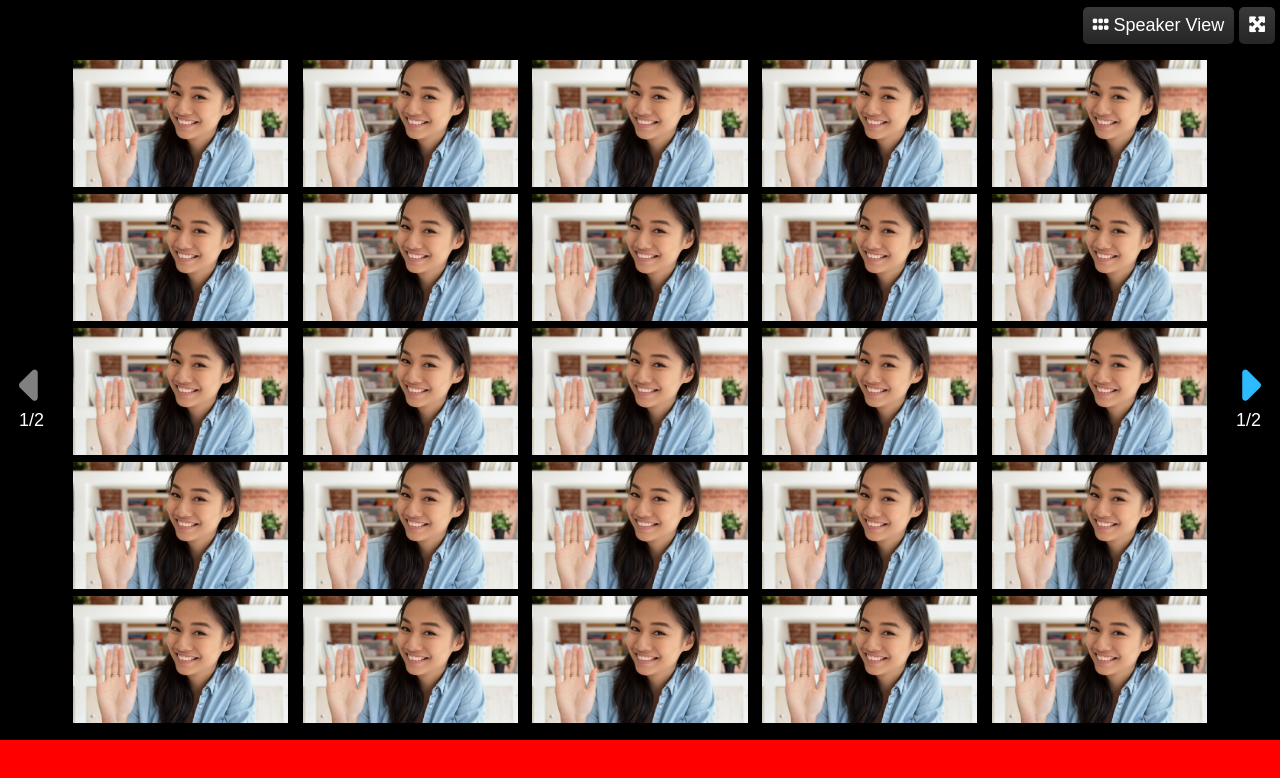
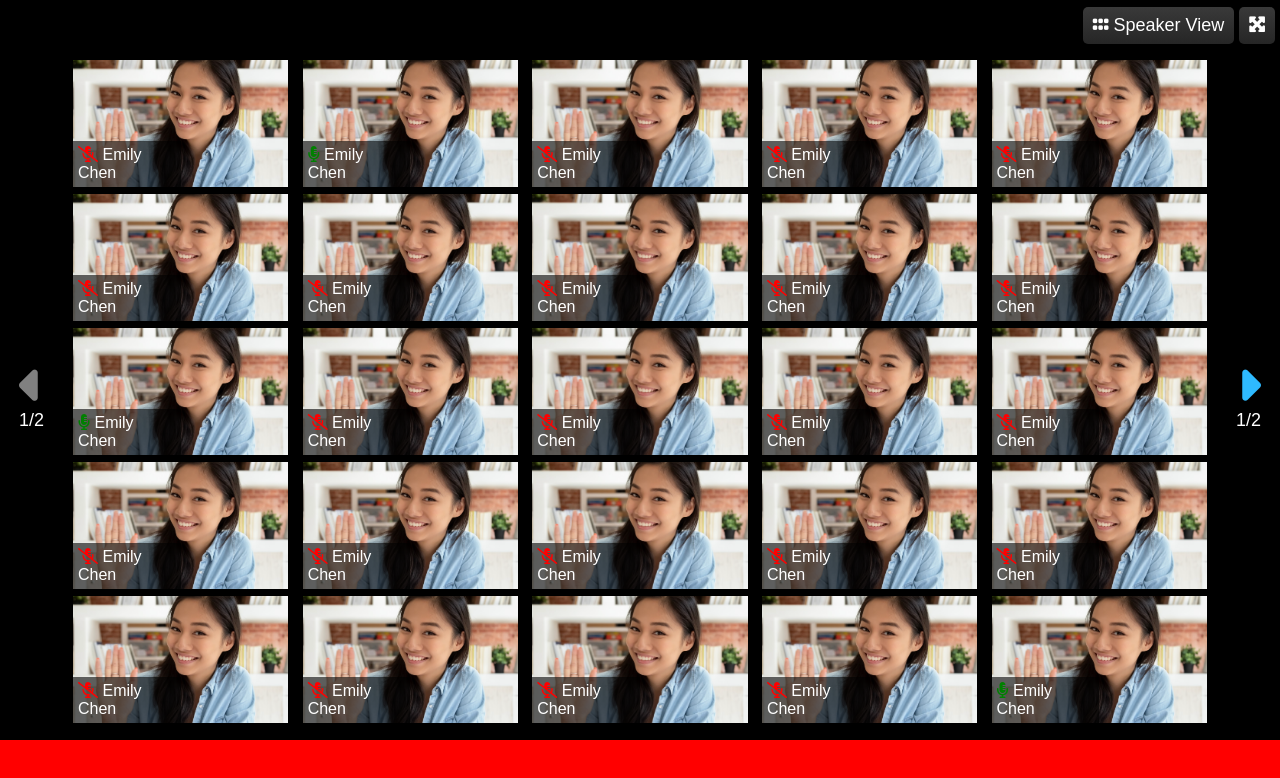
Before and after one commit to ElenaLj/html-css-zoom, a plain HTML site: page index.html in a window 1280 px wide. Drawn offline with Linux system fonts and the light colour scheme.

Commit message:
insert font microfono e nomi

```diff
--- a/css/style.css
+++ b/css/style.css
@@ -88,6 +88,29 @@ main ul li {
     background-position: center;
     background-repeat: no-repeat;
 }
+
+main .gallery .people {
+    position: relative;
+}
+
+main .gallery .name {
+    width: 50%;
+    padding: 5px;
+    color: white;
+    background-color: rgba(0, 0, 0, 0.6);
+    position: absolute;
+    bottom: 0;
+    left: 0;
+}
+
+.name > i {
+    color: red;
+}
+
+main .people #loud {
+    color: green;
+}
+
 /* *** debug *** */
 /* .debug header {
     background-color: red;
--- a/index.html
+++ b/index.html
@@ -34,31 +34,181 @@
         <!-- colonna centrale -->
         <div class="gallery">
             <ul>
-                <li class="people"></li>
-                <li class="people"></li>
-                <li class="people"></li>
-                <li class="people"></li>
-                <li class="people"></li>
-                <li class="people"></li>
-                <li class="people"></li>
-                <li class="people"></li>
-                <li class="people"></li>
-                <li class="people"></li>
-                <li class="people"></li>
-                <li class="people"></li>
-                <li class="people"></li>
-                <li class="people"></li>
-                <li class="people"></li>
-                <li class="people"></li>
-                <li class="people"></li>
-                <li class="people"></li>
-                <li class="people"></li>
-                <li class="people"></li>
-                <li class="people"></li>
-                <li class="people"></li>
-                <li class="people"></li>
-                <li class="people"></li>
-                <li class="people"></li>
+
+                <li class="people">
+                    <div class="name">
+                        <i class="fas fa-microphone-alt-slash"></i>
+                        <span>Emily Chen</span>
+                    </div>
+                </li>
+
+                <li class="people">
+                    <div class="name">
+                        <i id="loud" class="fas fa-microphone-alt"></i>
+                        <span>Emily Chen</span>
+                    </div>
+                </li>
+
+                <li class="people">
+                    <div class="name">
+                        <i class="fas fa-microphone-alt-slash"></i>
+                        <span>Emily Chen</span>
+                    </div>
+                </li>
+
+                <li class="people">
+                    <div class="name">
+                        <i class="fas fa-microphone-alt-slash"></i>
+                        <span>Emily Chen</span>
+                    </div>
+                </li>
+
+                <li class="people">
+                    <div class="name">
+                        <i class="fas fa-microphone-alt-slash"></i>
+                        <span>Emily Chen</span>
+                    </div>
+                </li>
+
+                <li class="people">
+                    <div class="name">
+                        <i class="fas fa-microphone-alt-slash"></i>
+                        <span>Emily Chen</span>
+                    </div>
+                </li>
+
+                <li class="people">
+                    <div class="name">
+                        <i class="fas fa-microphone-alt-slash"></i>
+                        <span>Emily Chen</span>
+                    </div>
+                </li>
+
+                <li class="people">
+                    <div class="name">
+                        <i class="fas fa-microphone-alt-slash"></i>
+                        <span>Emily Chen</span>
+                    </div>
+                </li>
+
+                <li class="people">
+                    <div class="name">
+                        <i class="fas fa-microphone-alt-slash"></i>
+                        <span>Emily Chen</span>
+                    </div>
+                </li>
+
+                <li class="people">
+                    <div class="name">
+                        <i class="fas fa-microphone-alt-slash"></i>
+                        <span>Emily Chen</span>
+                    </div>
+                </li>
+
+                <li class="people">
+                    <div class="name">
+                        <i id="loud" class="fas fa-microphone-alt"></i>
+                        <span>Emily Chen</span>
+                    </div>
+                </li>
+
+                <li class="people">
+                    <div class="name">
+                        <i class="fas fa-microphone-alt-slash"></i>
+                        <span>Emily Chen</span>
+                    </div>
+                </li>
+
+                <li class="people">
+                    <div class="name">
+                        <i class="fas fa-microphone-alt-slash"></i>
+                        <span>Emily Chen</span>
+                    </div>
+                </li>
+
+                <li class="people">
+                    <div class="name">
+                        <i class="fas fa-microphone-alt-slash"></i>
+                        <span>Emily Chen</span>
+                    </div>
+                </li>
+
+                <li class="people">
+                    <div class="name">
+                        <i class="fas fa-microphone-alt-slash"></i>
+                        <span>Emily Chen</span>
+                    </div>
+                </li>
+
+                <li class="people">
+                    <div class="name">
+                        <i class="fas fa-microphone-alt-slash"></i>
+                        <span>Emily Chen</span>
+                    </div>
+                </li>
+
+                <li class="people">
+                    <div class="name">
+                        <i class="fas fa-microphone-alt-slash"></i>
+                        <span>Emily Chen</span>
+                    </div>
+                </li>
+
+                <li class="people">
+                    <div class="name">
+                        <i class="fas fa-microphone-alt-slash"></i>
+                        <span>Emily Chen</span>
+                    </div>
+                </li>
+
+                <li class="people">
+                    <div class="name">
+                        <i class="fas fa-microphone-alt-slash"></i>
+                        <span>Emily Chen</span>
+                    </div>
+                </li>
+
+                <li class="people">
+                    <div class="name">
+                        <i class="fas fa-microphone-alt-slash"></i>
+                        <span>Emily Chen</span>
+                    </div>
+                </li>
+
+                <li class="people">
+                    <div class="name">
+                        <i class="fas fa-microphone-alt-slash"></i>
+                        <span>Emily Chen</span>
+                    </div>
+                </li>
+
+                <li class="people">
+                    <div class="name">
+                        <i class="fas fa-microphone-alt-slash"></i>
+                        <span>Emily Chen</span>
+                    </div>
+                </li>
+
+                <li class="people">
+                    <div class="name">
+                        <i class="fas fa-microphone-alt-slash"></i>
+                        <span>Emily Chen</span>
+                    </div>
+                </li>
+
+                <li class="people">
+                    <div class="name">
+                        <i class="fas fa-microphone-alt-slash"></i>
+                        <span>Emily Chen</span>
+                    </div>
+                </li>
+
+                <li class="people">
+                    <div class="name">
+                        <i id="loud" class="fas fa-microphone-alt"></i>
+                        <span>Emily Chen</span>
+                    </div>
+                </li>
             </ul>
         </div>
         <!-- /colonna centrale -->
```
